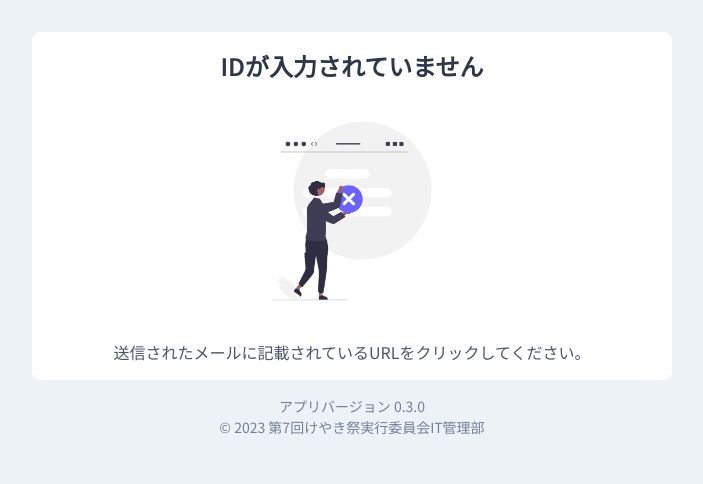
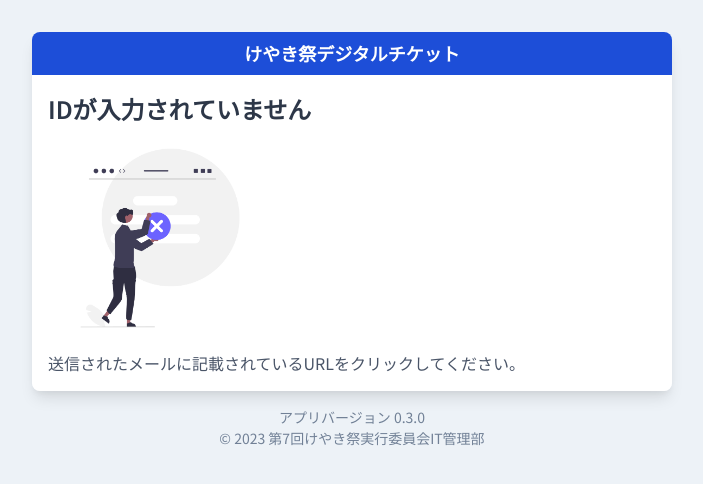
Before and after one commit to keyaki-fes/espresso-ticket, a Next.js app: page / in a window 1280 px wide. Shown: the top 484 px of the page, without its empty margins (288-991 px from the left). Built offline with nearby package versions, Linux system fonts and the light colour scheme.

Commit message:
v0.3.1 Update: ErrorCard

```diff
--- a/src/components/ErrorCard.tsx
+++ b/src/components/ErrorCard.tsx
@@ -43,15 +43,31 @@ const message: {
 const ErrorCard = ({ status }: { status: Status }) => {
   return (
     <>
+      <Box boxShadow={"lg"} rounded="lg">
         <Box
+          backgroundColor={`blue.700`}
+          px={4}
+          py={2}
           display="flex"
           flexDirection="column"
+          gap={4}
+          borderTopRightRadius="lg"
+          borderTopLeftRadius="lg"
+        >
+          <Text
+            fontSize="lg"
+            fontWeight="bold"
+            color="white"
+            textAlign="center"
+          >
+            けやき祭デジタルチケット
+          </Text>
+        </Box>
+        <Box
           backgroundColor="white"
-        borderRadius="lg"
           p={4}
-        justifyContent="center"
-        alignItems="center"
-        gap={4}
+          borderBottomLeftRadius="lg"
+          borderBottomRightRadius="lg"
         >
           <Text fontSize="2xl" fontWeight="bold" color="gray.700">
             {message[status].title}
@@ -68,6 +84,7 @@ const ErrorCard = ({ status }: { status: Status }) => {
             {message[status].message}
           </Text>
         </Box>
+      </Box>
     </>
   );
 };
```
Also changed, not shown: public/titlle.svg (added). Lines whose indentation alone changed are shown as unchanged.
